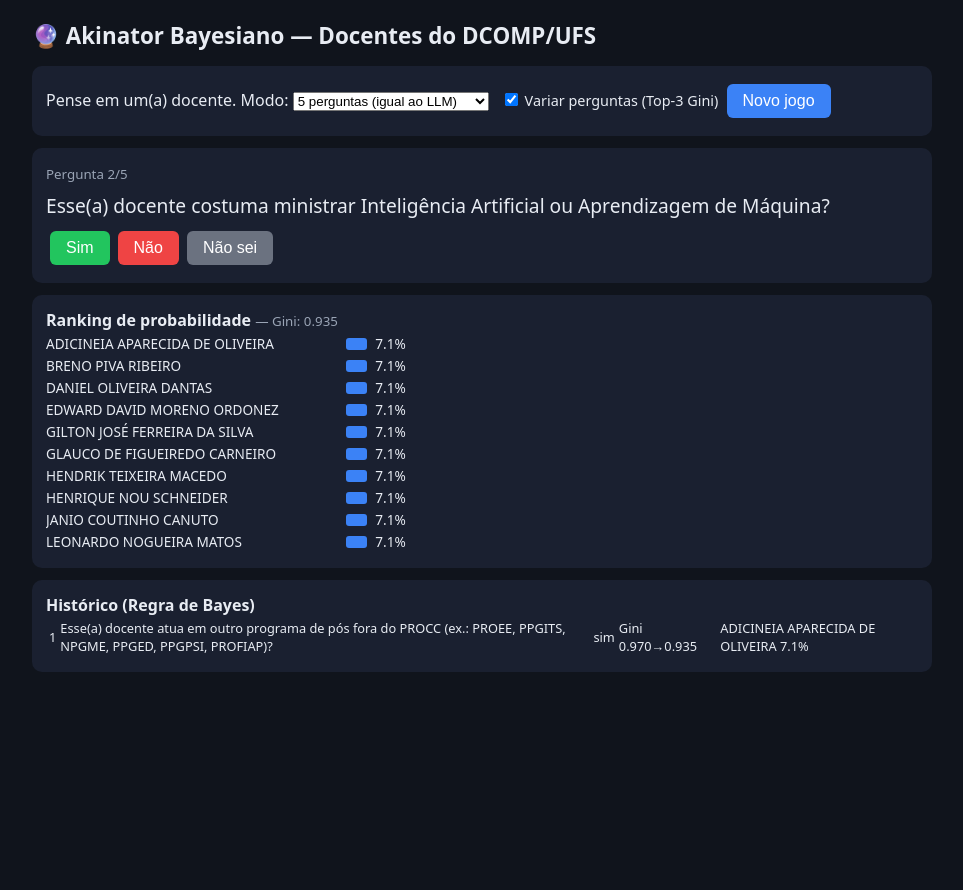
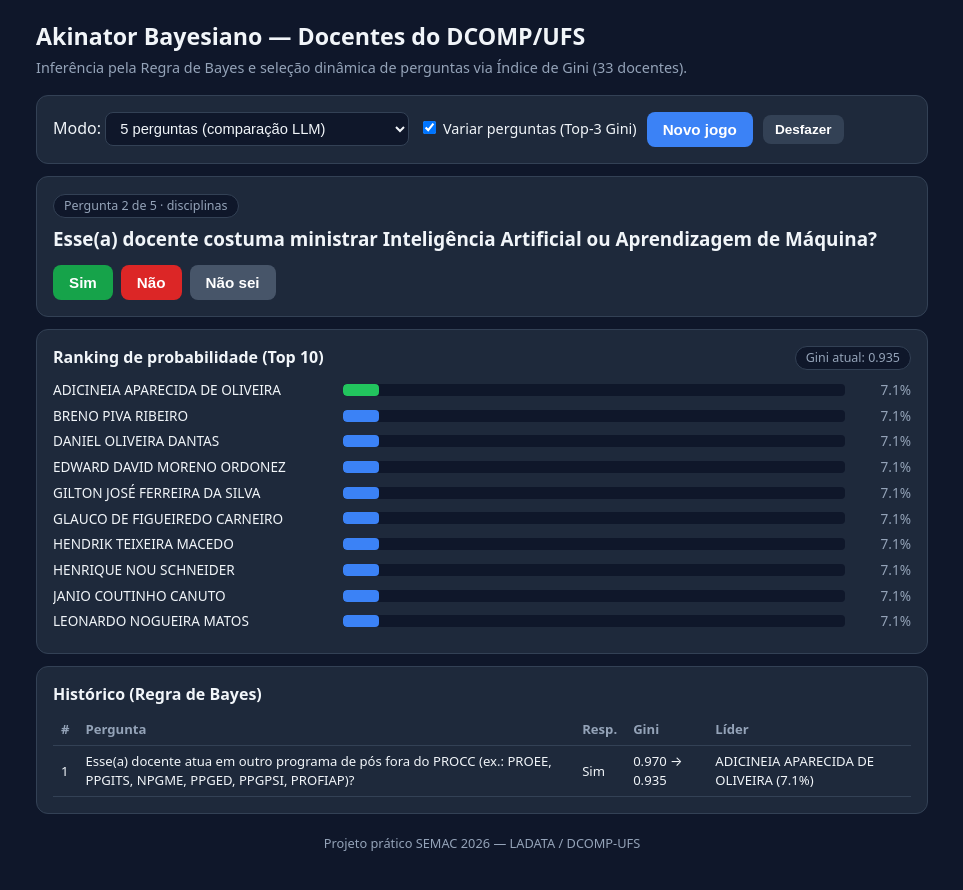
Before and after one commit to ladata-ufs/Akinator-vs-GPT-projeto-pratico, a plain HTML site: page web/index.html in a window 1280 px wide. Both pictures are taken after a click on the button "Sim". Shown: the whole page, without its empty margins (158-1121 px from the left). Before the commit the page ends 800 px from the top, so only its background shows below. Drawn offline with Linux system fonts and the light colour scheme.

```diff
--- a/web/index.html
+++ b/web/index.html
@@ -1,54 +1,187 @@
 <!doctype html>
-<html lang="pt-BR"><head><meta charset="utf-8"><title>Akinator Bayesiano — DCOMP/UFS</title>
+<html lang="pt-BR">
+<head>
+  <meta charset="utf-8">
+  <meta name="viewport" content="width=device-width, initial-scale=1">
+  <title>Akinator Bayesiano — DCOMP/UFS</title>
   <style>
-body{font-family:system-ui,sans-serif;max-width:900px;margin:20px auto;padding:0 12px;background:#10141c;color:#e8ecf3}
-h1{font-size:1.4rem}.card{background:#1a2030;border-radius:10px;padding:14px;margin:12px 0}
-button{padding:8px 16px;margin:4px;border:0;border-radius:6px;background:#3b82f6;color:#fff;cursor:pointer;font-size:1rem}
-button.n{background:#ef4444}button.s{background:#6b7280}button.g{background:#22c55e}
-.bar{display:flex;align-items:center;margin:3px 0;font-size:.85rem}.bar .l{width:300px;overflow:hidden;white-space:nowrap;text-overflow:ellipsis}
-.bar .b{height:12px;background:#3b82f6;border-radius:3px;transition:width .3s}.bar .v{margin-left:8px;width:50px}
-.q{font-size:1.2rem;margin:8px 0}small{color:#9aa4b5}table{width:100%;font-size:.8rem}
-</style></head><body>
-<h1>🔮 Akinator Bayesiano — Docentes do DCOMP/UFS</h1>
-<div class="card">Pense em um(a) docente. Modo:
- <select id="modo"><option value="5">5 perguntas (igual ao LLM)</option><option value="12">Livre (até 12, confiança 85%)</option></select>
- <label style="margin-left:8px;font-size:.9rem"><input type="checkbox" id="variar" checked> Variar perguntas (Top-3 Gini)</label>
- <button onclick="iniciar()">Novo jogo</button></div>
+    :root { --bg:#0f172a; --card:#1e293b; --muted:#94a3b8; --text:#f1f5f9; --border:#334155; --accent:#3b82f6; }
+    * { box-sizing: border-box; }
+    body { font-family: system-ui, -apple-system, sans-serif; max-width: 920px; margin: 0 auto; padding: 20px 14px 40px; background: var(--bg); color: var(--text); line-height: 1.45; }
+    h1 { font-size: 1.45rem; margin: 0 0 4px; }
+    .sub { color: var(--muted); font-size: 0.9rem; margin-bottom: 16px; }
+    .card { background: var(--card); border: 1px solid var(--border); border-radius: 12px; padding: 16px; margin: 12px 0; }
+    .controls { display: flex; flex-wrap: wrap; gap: 10px; align-items: center; }
+    select { background: #0f172a; color: var(--text); border: 1px solid var(--border); border-radius: 8px; padding: 7px 10px; font-size: 0.92rem; }
+    button { padding: 9px 16px; border: 0; border-radius: 8px; background: var(--accent); color: #fff; cursor: pointer; font-size: 0.95rem; font-weight: 600; transition: opacity .15s; }
+    button:hover { opacity: 0.9; }
+    button.g { background: #16a34a; } button.n { background: #dc2626; } button.s { background: #475569; } button.sec { background: #334155; font-size: 0.85rem; padding: 7px 12px; }
+    .btns { display: flex; flex-wrap: wrap; gap: 8px; margin-top: 12px; }
+    .q { font-size: 1.18rem; font-weight: 600; margin: 8px 0 4px; }
+    .badge { display: inline-block; background: #0f172a; border: 1px solid var(--border); color: var(--muted); border-radius: 999px; padding: 2px 10px; font-size: 0.78rem; }
+    .bar { display: grid; grid-template-columns: minmax(150px, 280px) 1fr 56px; align-items: center; gap: 10px; margin: 6px 0; font-size: 0.85rem; }
+    .bar .l { overflow: hidden; white-space: nowrap; text-overflow: ellipsis; }
+    .track { background: #0f172a; height: 12px; border-radius: 4px; overflow: hidden; }
+    .fill { height: 100%; background: var(--accent); border-radius: 4px; transition: width .25s ease; }
+    .bar.top1 .fill { background: #22c55e; }
+    .bar .v { text-align: right; font-variant-numeric: tabular-nums; color: var(--muted); }
+    table { width: 100%; border-collapse: collapse; font-size: 0.82rem; margin-top: 8px; }
+    th, td { text-align: left; padding: 6px 8px; border-bottom: 1px solid var(--border); }
+    th { color: var(--muted); font-weight: 600; }
+    .top3 { display: flex; flex-wrap: wrap; gap: 8px; margin-top: 10px; }
+    .top3 span { background: #0f172a; border: 1px solid var(--border); border-radius: 8px; padding: 6px 10px; font-size: 0.85rem; }
+    footer { text-align: center; color: var(--muted); font-size: 0.8rem; margin-top: 20px; }
+    footer a { color: #60a5fa; text-decoration: none; }
+  </style>
+</head>
+<body>
+  <h1>Akinator Bayesiano — Docentes do DCOMP/UFS</h1>
+  <div class="sub">Inferência pela Regra de Bayes e seleção dinâmica de perguntas via Índice de Gini (33 docentes).</div>
+
+  <div class="card controls">
+    <label>Modo:
+      <select id="modo">
+        <option value="5">5 perguntas (comparação LLM)</option>
+        <option value="12">Livre (até 12 perguntas, confiança 85%)</option>
+      </select>
+    </label>
+    <label style="font-size:.9rem"><input type="checkbox" id="variar" checked> Variar perguntas (Top-3 Gini)</label>
+    <button onclick="iniciar()">Novo jogo</button>
+    <button class="sec" onclick="desfazer()" id="btn-undo" disabled>Desfazer</button>
+  </div>
+
   <div class="card" id="jogo"></div>
-<div class="card"><b>Ranking de probabilidade</b> <small id="gini"></small><div id="rank"></div></div>
-<div class="card"><b>Histórico (Regra de Bayes)</b><table id="hist"></table></div>
+
+  <div class="card">
+    <div style="display:flex;justify-content:space-between;align-items:center;flex-wrap:wrap;gap:6px">
+      <b>Ranking de probabilidade (Top 10)</b>
+      <span class="badge" id="gini"></span>
+    </div>
+    <div id="rank" style="margin-top:10px"></div>
+  </div>
+
+  <div class="card">
+    <b>Histórico (Regra de Bayes)</b>
+    <div style="overflow-x:auto">
+      <table>
+        <thead><tr><th>#</th><th>Pergunta</th><th>Resp.</th><th>Gini</th><th>Líder</th></tr></thead>
+        <tbody id="hist"></tbody>
+      </table>
+    </div>
+  </div>
+
+  <footer>Projeto prático SEMAC 2026 — LADATA / DCOMP-UFS</footer>
+
   <script src="matriz.js"></script>
   <script>
-const {docentes:D,perguntas:Q}=MATRIZ, R=['sim','nao','nao_sei'];
-let probs,feitas,n,hist,atual,maxq,lim=0.85;
-const gini=p=>1-p.reduce((s,x)=>s+x*x,0);
-function bayes(p,l){const pr=p.map((x,i)=>x*l[i]),s=pr.reduce((a,b)=>a+b,0);return s==0?[...p]:pr.map(x=>x/s)}
-function melhor(){
- const c=[];
- Q.forEach((q,i)=>{if(feitas.has(i))return;let g=0;
-  for(const r of R){const l=q.lik[r],pr=probs.reduce((s,x,j)=>s+x*l[j],0);if(pr>0)g+=pr*gini(bayes(probs,l))}
-  c.push([g,i])});
- if(!c.length)return null;
- c.sort((a,b)=>a[0]-b[0]||a[1]-b[1]);
- if(!document.getElementById('variar').checked)return c[0][1];
- const pool=n===0?c.slice(0,3):c.filter(x=>x[0]<=c[0][0]+0.002);
- return pool[Math.floor(Math.random()*pool.length)][1];
+    const { docentes: D, perguntas: Q } = MATRIZ;
+    const R = ['sim', 'nao', 'nao_sei'];
+    const ROTULO = { sim: 'Sim', nao: 'Não', nao_sei: 'Não sei' };
+    let probs, feitas, n, hist, snapshots, atual, maxq, lim = 0.85;
+
+    const gini = p => 1 - p.reduce((s, x) => s + x * x, 0);
+
+    function bayes(p, l) {
+      const pr = p.map((x, i) => x * l[i]);
+      const s = pr.reduce((a, b) => a + b, 0);
+      return s === 0 ? [...p] : pr.map(x => x / s);
     }
-function parar(){return n>=maxq||Math.max(...probs)>=lim}
-function iniciar(){maxq=+document.getElementById('modo').value;probs=D.map(()=>1/D.length);feitas=new Set();n=0;hist=[];proxima()}
-function proxima(){if(parar()){fim();render();return}atual=melhor();if(atual==null){fim();render();return}render()}
-function responder(r){const q=Q[atual],ant=gini(probs);feitas.add(atual);probs=bayes(probs,q.lik[r]);n++;
- const t=probs.map((p,i)=>[p,i]).sort((a,b)=>b[0]-a[0])[0];
- hist.push(`<tr><td>${n}</td><td>${q.texto}</td><td>${r}</td><td>Gini ${ant.toFixed(3)}→${gini(probs).toFixed(3)}</td><td>${D[t[1]].nome} ${(t[0]*100).toFixed(1)}%</td></tr>`);proxima()}
-function fim(){atual=null}
-function render(){const j=document.getElementById('jogo');
- if(atual==null){const t=probs.map((p,i)=>[p,i]).sort((a,b)=>b[0]-a[0])[0];
-  j.innerHTML=`<div class="q">Meu palpite: <b>${D[t[1]].nome}</b> (${(t[0]*100).toFixed(1)}%)</div><small>${n} pergunta(s)</small>`}
- else j.innerHTML=`<small>Pergunta ${n+1}/${maxq}</small><div class="q">${Q[atual].texto}</div>
-  <button class="g" onclick="responder('sim')">Sim</button><button class="n" onclick="responder('nao')">Não</button><button class="s" onclick="responder('nao_sei')">Não sei</button>`;
- const top=probs.map((p,i)=>[p,i]).sort((a,b)=>b[0]-a[0]).slice(0,10);
- document.getElementById('rank').innerHTML=top.map(([p,i])=>`<div class="bar"><span class="l">${D[i].nome}</span><span class="b" style="width:${p*300}px"></span><span class="v">${(p*100).toFixed(1)}%</span></div>`).join('');
- document.getElementById('gini').textContent=`— Gini: ${gini(probs).toFixed(3)}`;
- document.getElementById('hist').innerHTML=hist.join('')}
+
+    function melhor() {
+      const c = [];
+      Q.forEach((q, i) => {
+        if (feitas.has(i)) return;
+        let g = 0;
+        for (const r of R) {
+          const l = q.lik[r];
+          const pr = probs.reduce((s, x, j) => s + x * l[j], 0);
+          if (pr > 0) g += pr * gini(bayes(probs, l));
+        }
+        c.push([g, i]);
+      });
+      if (!c.length) return null;
+      c.sort((a, b) => a[0] - b[0] || a[1] - b[1]);
+      if (!document.getElementById('variar').checked) return c[0][1];
+      const pool = n === 0 ? c.slice(0, 3) : c.filter(x => x[0] <= c[0][0] + 0.002);
+      return pool[Math.floor(Math.random() * pool.length)][1];
+    }
+
+    function parar() {
+      return n >= maxq || Math.max(...probs) >= lim;
+    }
+
+    function iniciar() {
+      maxq = +document.getElementById('modo').value;
+      probs = D.map(() => 1 / D.length);
+      feitas = new Set();
+      n = 0;
+      hist = [];
+      snapshots = [];
+      proxima();
+    }
+
+    function proxima() {
+      if (parar()) { atual = null; render(); return; }
+      atual = melhor();
+      render();
+    }
+
+    function responder(r) {
+      snapshots.push({ probs: [...probs], feitas: new Set(feitas), n, hist: [...hist], atual });
+      const q = Q[atual], ant = gini(probs);
+      feitas.add(atual);
+      probs = bayes(probs, q.lik[r]);
+      n++;
+      const t = probs.map((p, i) => [p, i]).sort((a, b) => b[0] - a[0])[0];
+      hist.push(`<tr><td>${n}</td><td>${q.texto}</td><td>${ROTULO[r]}</td><td>${ant.toFixed(3)} → ${gini(probs).toFixed(3)}</td><td>${D[t[1]].nome} (${(t[0] * 100).toFixed(1)}%)</td></tr>`);
+      proxima();
+    }
+
+    function desfazer() {
+      if (!snapshots.length) return;
+      const snap = snapshots.pop();
+      probs = snap.probs;
+      feitas = snap.feitas;
+      n = snap.n;
+      hist = snap.hist;
+      atual = snap.atual;
+      render();
+    }
+
+    function render() {
+      document.getElementById('btn-undo').disabled = snapshots.length === 0;
+      const j = document.getElementById('jogo');
+      const top = probs.map((p, i) => [p, i]).sort((a, b) => b[0] - a[0]);
+
+      if (atual === null) {
+        const [p1, i1] = top[0];
+        const extras = top.slice(1, 3).map(([p, i]) => `<span>${D[i].nome} (${(p * 100).toFixed(1)}%)</span>`).join('');
+        j.innerHTML = `<span class="badge">Palpite final após ${n} pergunta(s)</span>
+          <div class="q">${D[i1].nome} — ${(p1 * 100).toFixed(1)}% de confiança</div>
+          <div class="top3">${extras}</div>`;
+      } else {
+        const q = Q[atual];
+        j.innerHTML = `<span class="badge">Pergunta ${n + 1} de ${maxq} · ${q.categoria}</span>
+          <div class="q">${q.texto}</div>
+          <div class="btns">
+            <button class="g" onclick="responder('sim')">Sim</button>
+            <button class="n" onclick="responder('nao')">Não</button>
+            <button class="s" onclick="responder('nao_sei')">Não sei</button>
+          </div>`;
+      }
+
+      document.getElementById('rank').innerHTML = top.slice(0, 10).map(([p, i], idx) =>
+        `<div class="bar ${idx === 0 ? 'top1' : ''}">
+          <span class="l" title="${D[i].nome}">${D[i].nome}</span>
+          <div class="track"><div class="fill" style="width:${(p * 100).toFixed(1)}%"></div></div>
+          <span class="v">${(p * 100).toFixed(1)}%</span>
+        </div>`
+      ).join('');
+      document.getElementById('gini').textContent = `Gini atual: ${gini(probs).toFixed(3)}`;
+      document.getElementById('hist').innerHTML = hist.join('');
+    }
+
     iniciar();
-</script></body></html>
+  </script>
+</body>
+</html>
```
Also changed, not shown: index.html (added, +11 -0 lines), 4 other files. Lines whose indentation alone changed are shown as unchanged.
